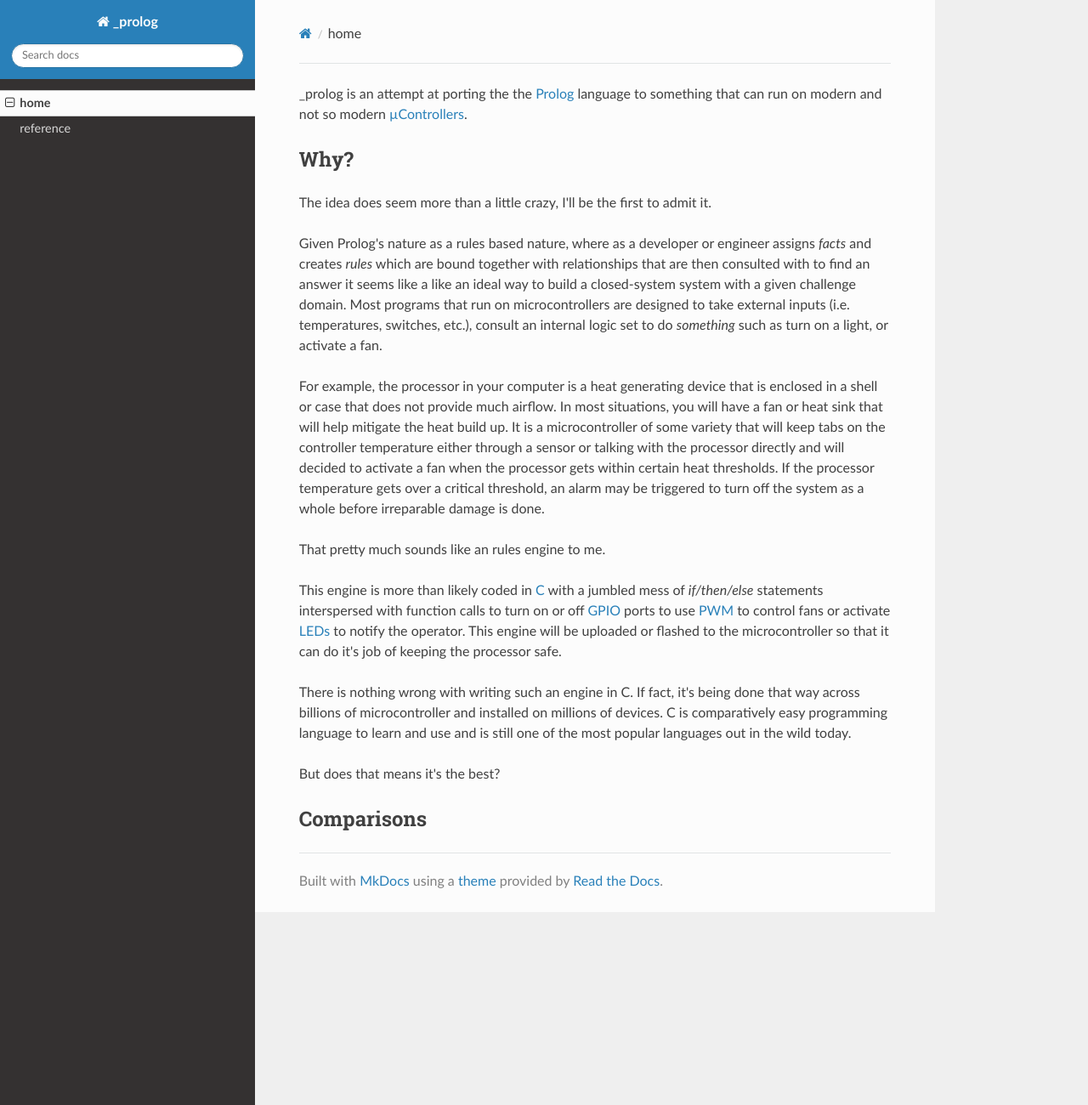
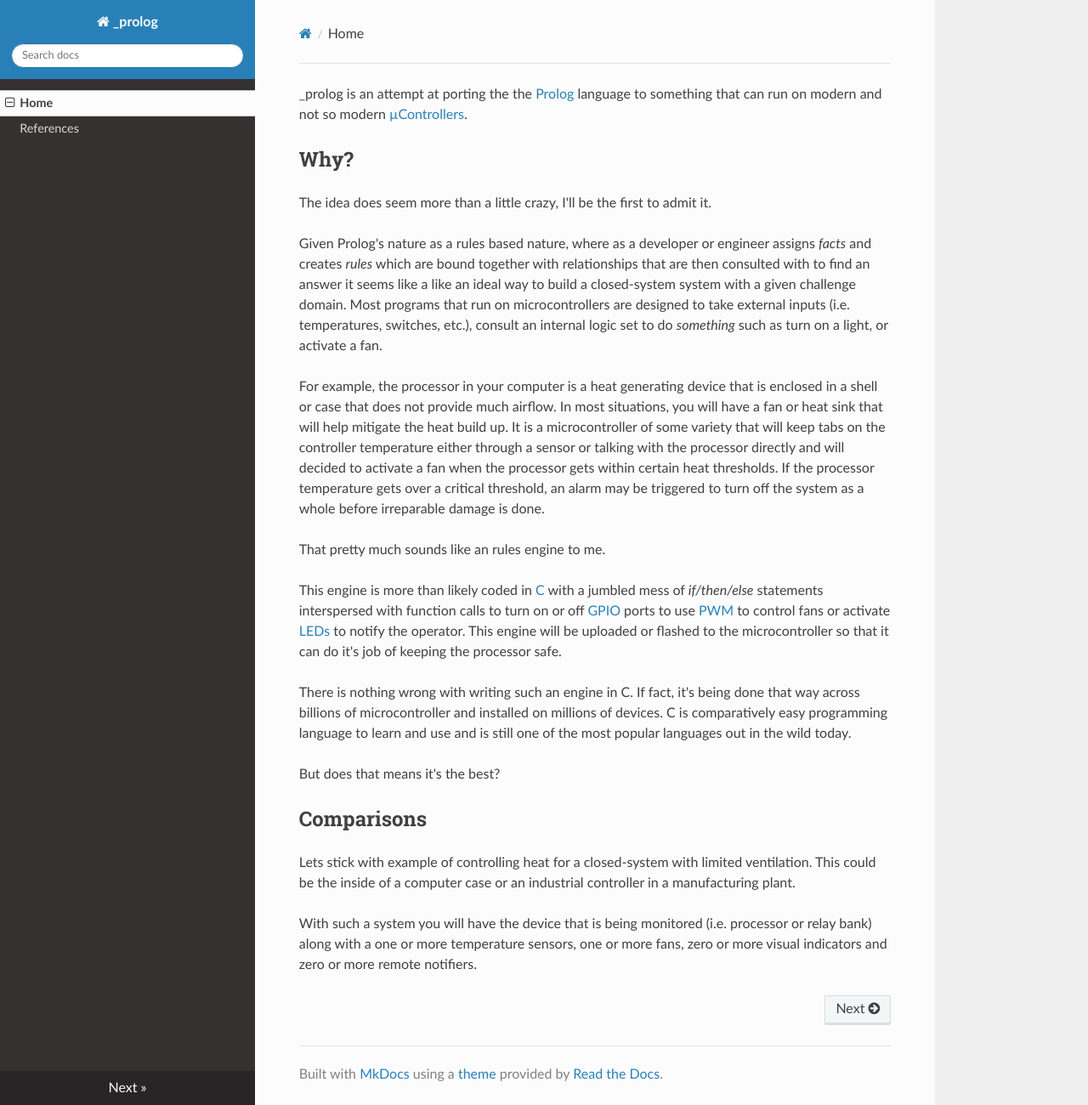
Before and after one commit to bbrietzke/_prolog, an MkDocs documentation site: the page built from docs/index.md, in a window 1280 px wide and 1300 px high. Shown: the whole window at 85% size. Built offline with MkDocs 1.6.1, drawn with Linux system fonts in a browser that asks for light colours; nearby versions of some CDN libraries.

Commit message:
Adding some docs.

```diff
--- a/docs/index.md
+++ b/docs/index.md
@@ -30,3 +30,7 @@ popular languages out in the wild today.
 But does that means it's the best?
 
 ## Comparisons
+Lets stick with example of controlling heat for a closed-system with limited ventilation.  This could be the inside of a computer case or an industrial controller in a manufacturing plant.
+
+With such a system you will have the device that is being monitored (i.e. processor or relay bank) along with a one or more
+temperature sensors, one or more fans, zero or more visual indicators and zero or more remote notifiers.
--- a/mkdocs.yml
+++ b/mkdocs.yml
@@ -1,5 +1,5 @@
 site_name: _prolog
 theme: readthedocs
 nav:
-  - home: index.md
-  - reference: reference.md
+  - Home: index.md
+  - References: references.md
```
Also changed, not shown: 1 other file.
